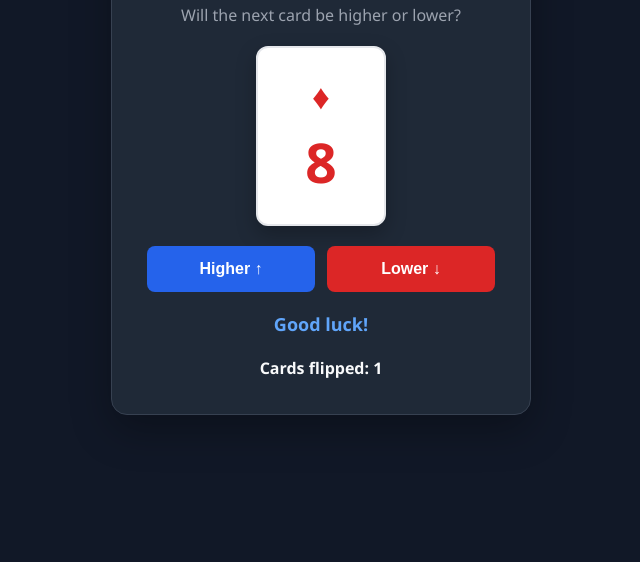
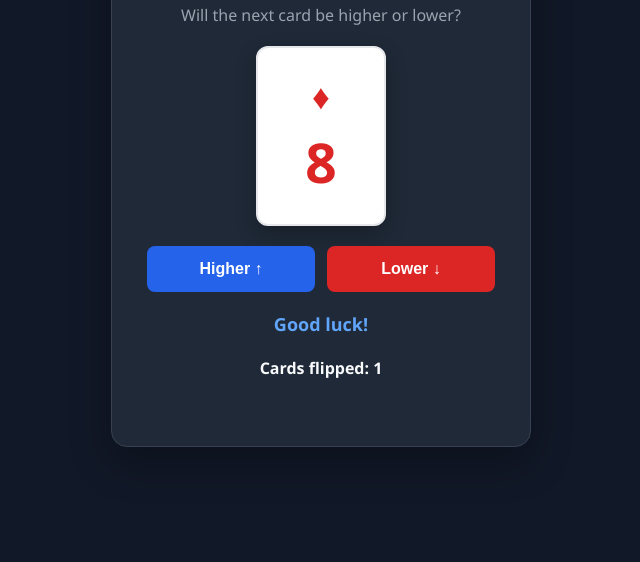
Before and after one commit to msKennedyJ/cards, a plain HTML site: page index.html in a window 1280 px wide. Shown: the part 238-800 px from the top of the page, without its empty margins (319-959 px from the left). Drawn offline with Linux system fonts and the light colour scheme.

Commit message:
Update styles.css

```diff
--- a/styles.css
+++ b/styles.css
@@ -22,6 +22,7 @@ body {
     background: #1f2937;
     width: 100%;
     max-width: 420px;
+    min-height: 570px;
     padding: 35px;
     border-radius: 16px;
     border: 1px solid #374151;
@@ -29,6 +30,7 @@ body {
     display: flex;
     flex-direction: column;
     align-items: center;
+    justify-content: center;
     gap: 20px;
 
     box-shadow: 0 15px 40px rgba(0, 0, 0, 0.3);
```
